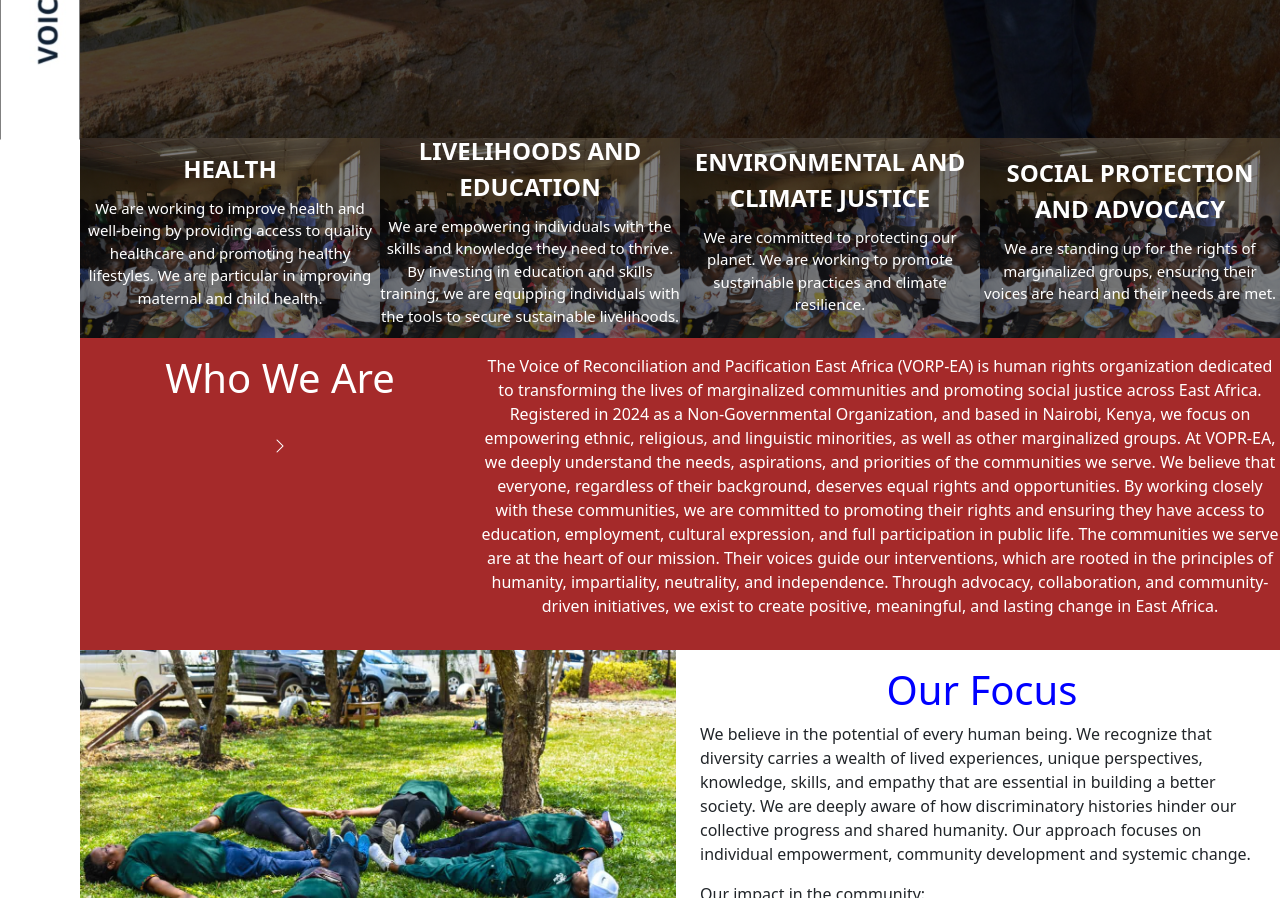
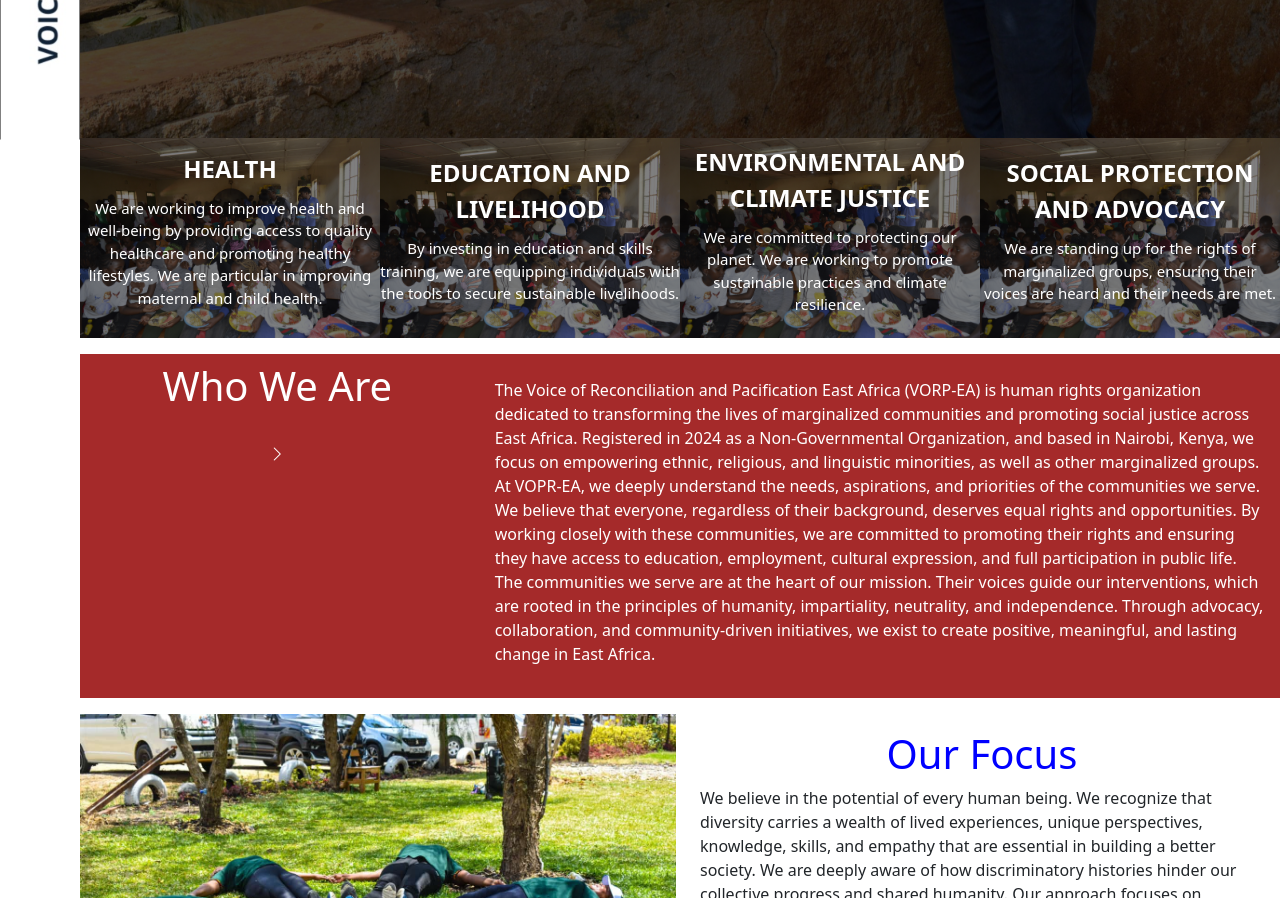
Before and after one commit to justin-ngatho/vorp-app, a React (Create React App) app: page / in a window 1280 px wide. Shown: the part 660-1558 px from the top of the page. Built offline with nearby package versions, Linux system fonts and the light colour scheme.

Commit message:
livelihoods section aligned

```diff
--- a/public/index.html
+++ b/public/index.html
@@ -15,6 +15,8 @@
       user's mobile device or desktop. See https://developers.google.com/web/fundamentals/web-app-manifest/
     -->
     <link rel="manifest" href="%PUBLIC_URL%/manifest.json" />
+    <link href="https://fonts.googleapis.com/css2?family=Roboto&display=swap" rel="stylesheet">
+
     <!--
       Notice the use of %PUBLIC_URL% in the tags above.
       It will be replaced with the URL of the `public` folder during the build.
--- a/src/App.css
+++ b/src/App.css
@@ -2,6 +2,10 @@
   margin: 0;
   padding: 0;
   box-sizing: border-box;
+}
+
+body {
+  font-family: 'Roboto', sans-serif;
 }
 
 body {
@@ -251,7 +255,6 @@
 
 }
 .section1-container2{
-  display: flex;
   text-align: center;
   background-color: brown;
   color: white;
--- a/src/components/section1.js
+++ b/src/components/section1.js
@@ -22,7 +22,7 @@
 
             }}
           >
-            <a class="" href="#" style={{
+            <a class="" href="" style={{
               textDecoration:"none"
             }}>
               <div class="card-content">
@@ -42,16 +42,16 @@
               backgroundRepeat: "no-repeat",
               cursor: "pointer",
               backgroundSize: "cover",
+
             }}
           >
-            <a class="" href="#" style={{
+            <a class="" href="" style={{
               textDecoration:"none"
             }}>
               <div class="card-content">
-                <p class="card-title">Livelihoods and Education</p>
+                <p class="card-title">Education and Livelihood</p>
                 <p class="card-para">
-                  We are empowering individuals with the skills and knowledge
-                  they need to thrive. By investing in education and skills
+               By investing in education and skills
                   training, we are equipping individuals with the tools to
                   secure sustainable livelihoods.
                 </p>
@@ -67,7 +67,7 @@
               backgroundSize: "cover",
             }}
           >
-            <a class="" href="#" style={{
+            <a class="" href="" style={{
               textDecoration:"none"
             }}>
               <div class="card-content">
@@ -88,7 +88,7 @@
               backgroundSize: "cover",
             }}
           >
-            <a class="" href="#" style={{
+            <a class="" href="" style={{
               textDecoration:"none"
             }}>
               <div class="card-content">
@@ -103,7 +103,7 @@
         </div>
       </div>
       <div className="section1-container2">
-        <div className="row g-0 mt-3 mb-3" style={{}}>
+        <div className="row g-2 mt-3 mb-3" >
           <div className="col-12 col-md-4">
             <h1>Who We Are</h1>
             <br />
@@ -112,8 +112,8 @@
               <i class="bi bi-chevron-right"></i>
             </p>
           </div>
-          <div className="col-12 col-md-8">
-            <p>
+          <div className="col-12 col-md-8 p-3 ">
+            <p className="text-md-start text-center">
               The Voice of Reconciliation and Pacification East Africa (VORP-EA)
               is human rights organization dedicated to transforming the lives
               of marginalized communities and promoting social justice across
```
